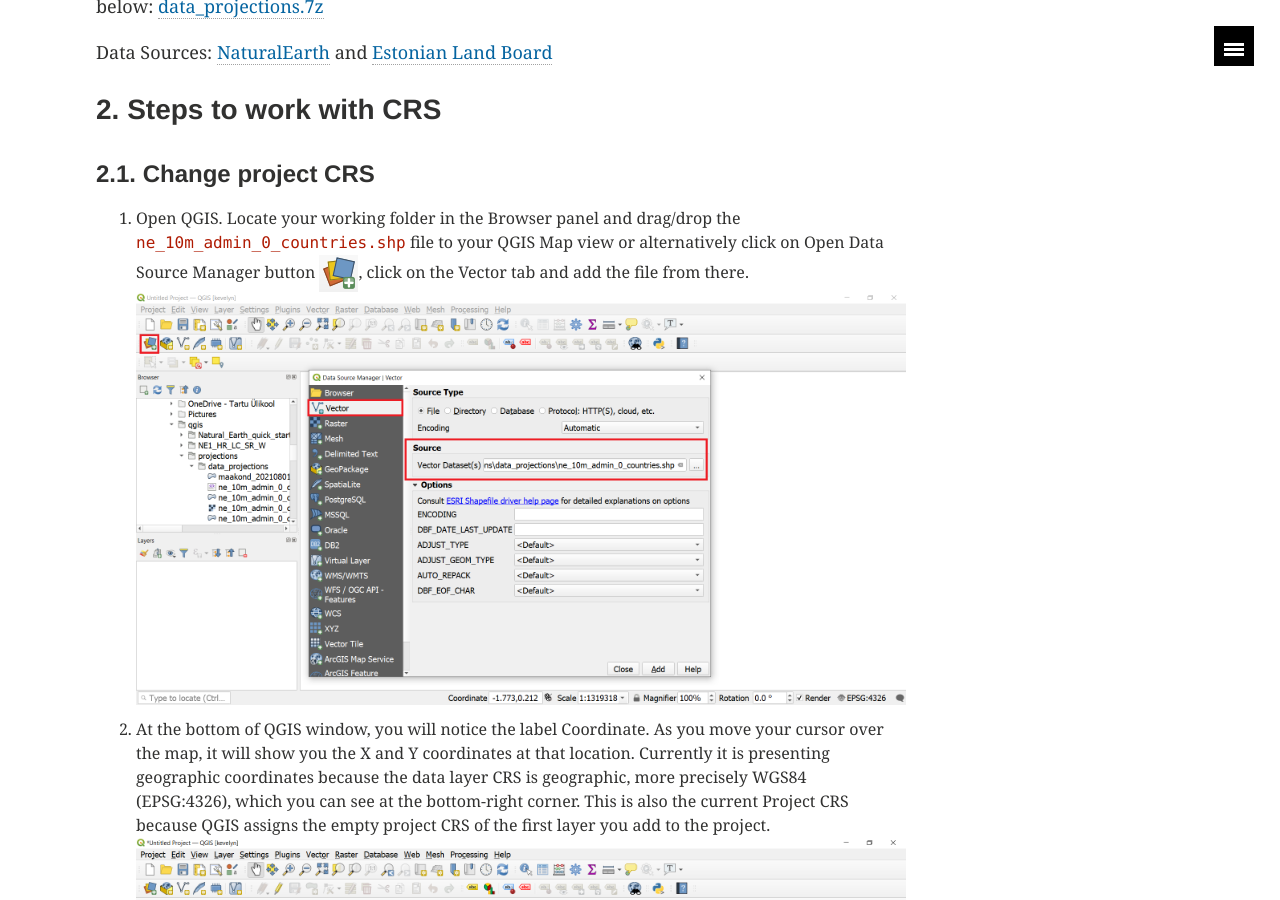
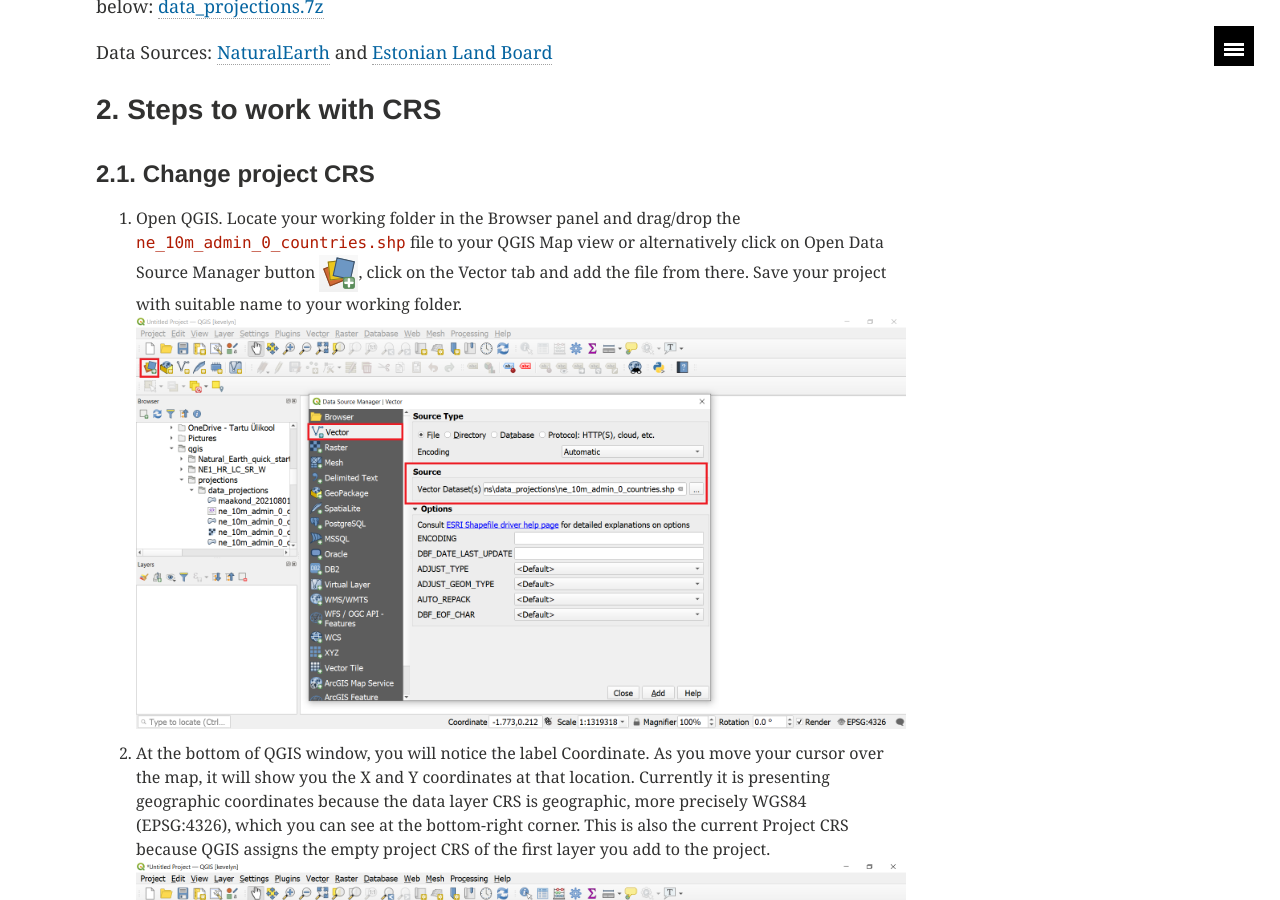
Before and after one commit to kevelyn1/QGIS-Intro, a Jekyll site: the page built from _posts/qgis/2020-08-10-working-with-CRS.md, in a window 1280 px wide and 900 px high, scrolled down 1332 px. Built offline with Jekyll 4.4.1, drawn with Linux system fonts in a browser that asks for light colours.

Commit message:
update 4

```diff
--- a/_posts/qgis/2020-08-10-working-with-CRS.md
+++ b/_posts/qgis/2020-08-10-working-with-CRS.md
@@ -35,7 +35,7 @@
 Data Sources: [<span style="color:#0564A0">NaturalEarth</span>](https://www.naturalearthdata.com/) and [<span style="color:#0564A0">Estonian Land Board</span>](https://maaamet.ee/en)
 ### 2. Steps to work with CRS
 #### 2.1. Change project CRS
-1. Open QGIS. Locate your working folder in the Browser panel and drag/drop the <span style="font-family:Consolas; color:#AF1B03">ne_10m_admin_0_countries.shp</span> file to your QGIS Map view or alternatively click on Open Data Source Manager button ![image of icon data manager](../../images/icon_data source manager.png), click on the Vector tab and add the file from there.
+1. Open QGIS. Locate your working folder in the Browser panel and drag/drop the <span style="font-family:Consolas; color:#AF1B03">ne_10m_admin_0_countries.shp</span> file to your QGIS Map view or alternatively click on Open Data Source Manager button ![image of icon data manager](../../images/icon_data source manager.png), click on the Vector tab and add the file from there. Save your project with suitable name to your working folder.
 ![image of add vector](../../images/3_add vector file.png)
 2. At the bottom of QGIS window, you will notice the label Coordinate. As you move your cursor over the map, it will show you the X and Y coordinates at that location. Currently it is presenting geographic coordinates because the data layer CRS is geographic, more precisely WGS84 (EPSG:4326), which you can see at the bottom-right corner. This is also the current Project CRS because QGIS assigns the empty project CRS of the first layer you add to the project.
 ![image of CRS info](../../images/3_coord and CRS info.png)
```
Also changed, not shown: _posts/qgis/2020-08-09-working-with-attributes.md (+2 -2 lines).
